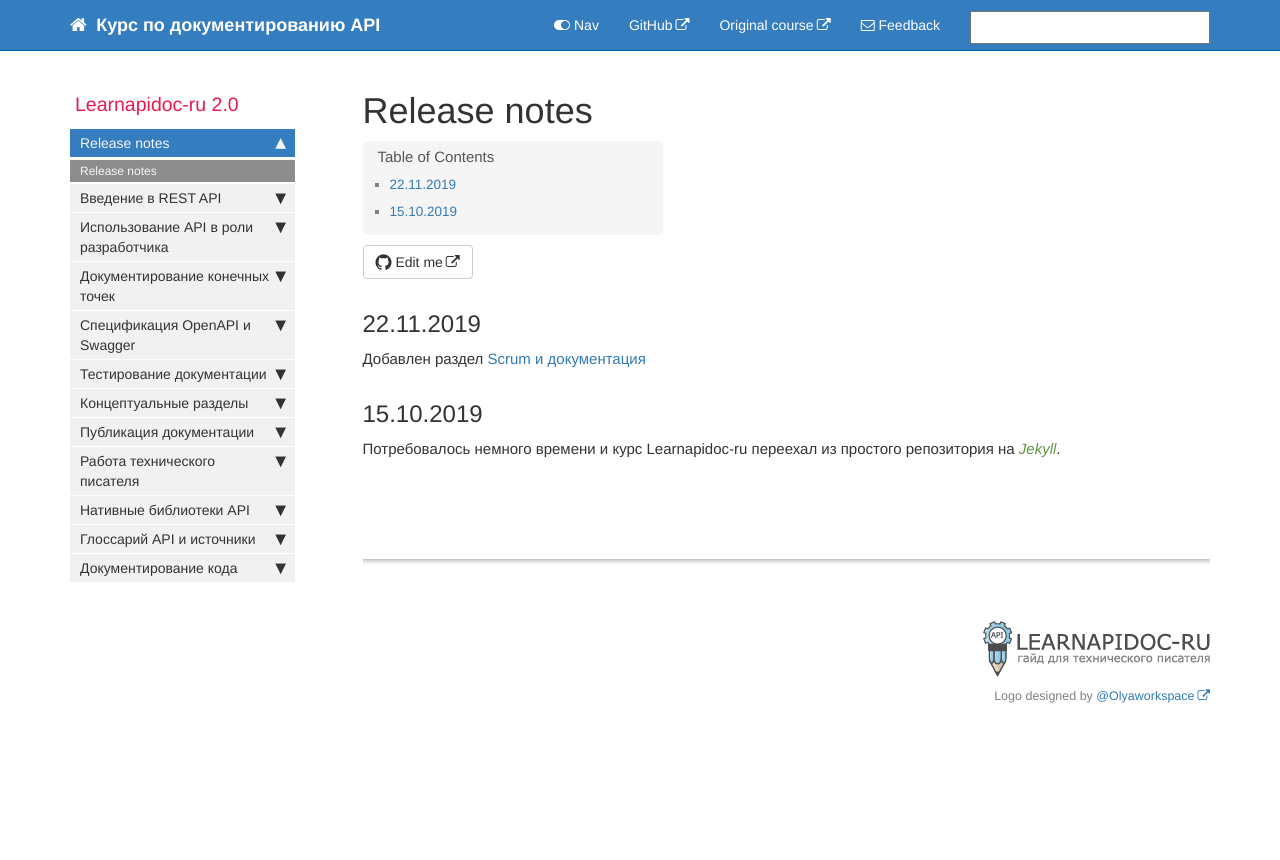
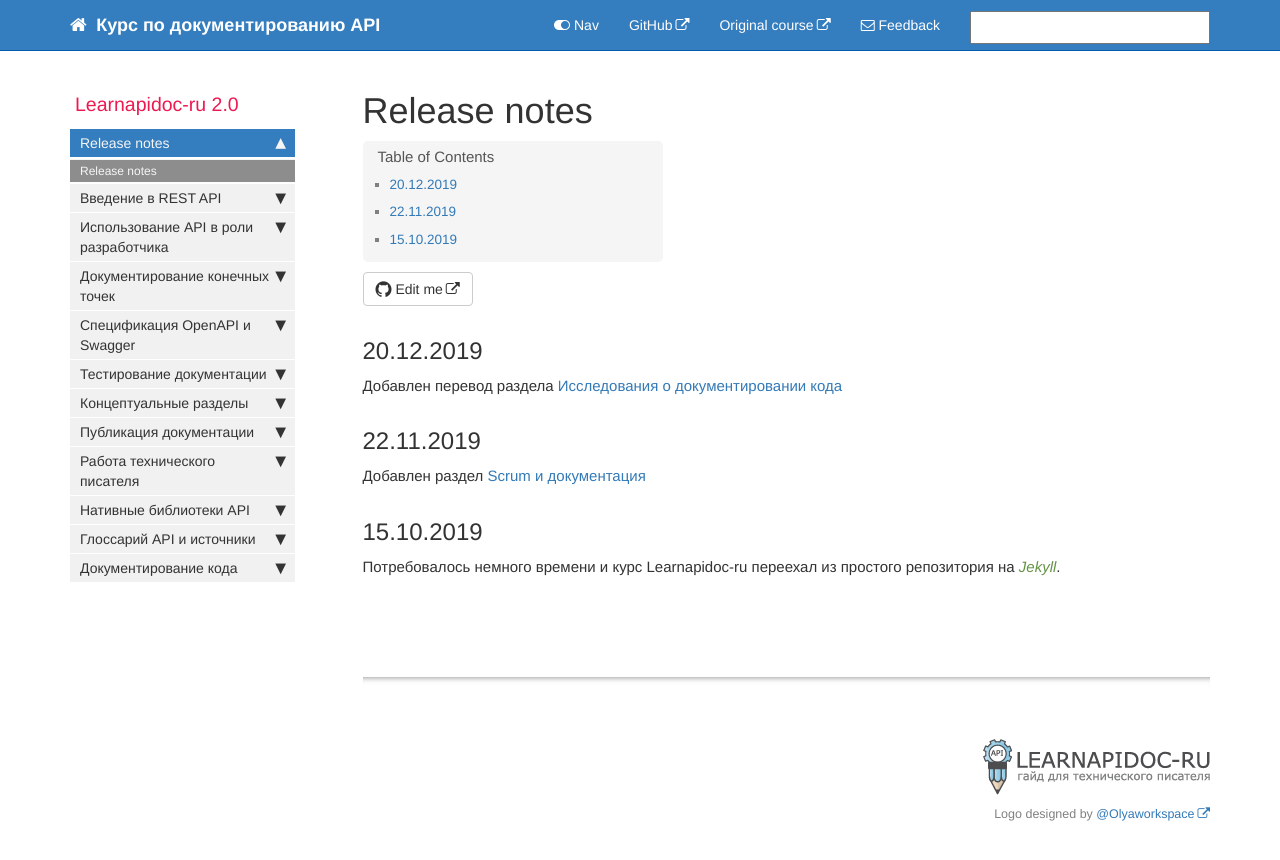
Before and after one commit to Starkovden/Starkovden.github.io, a Jekyll site: the page built from pages/release-notes.md, in a window 1280 px wide. Shown: the top 860 px of the page. Built offline with Jekyll 4.4.1, drawn with Linux system fonts in a browser that asks for light colours; nearby versions of some CDN libraries; comment, search, counter and statistics services are not loaded.

Commit message:
обновил релиз ноутс

```diff
--- a/pages/release-notes.md
+++ b/pages/release-notes.md
@@ -4,6 +4,10 @@ sidebar: mydoc_sidebar
 permalink: release-notes.html
 folder: pages
 ---
+
+## 20.12.2019
+
+Добавлен перевод раздела [Исследования о документировании кода](doc-research.html)
 
 ## 22.11.2019
 
```
